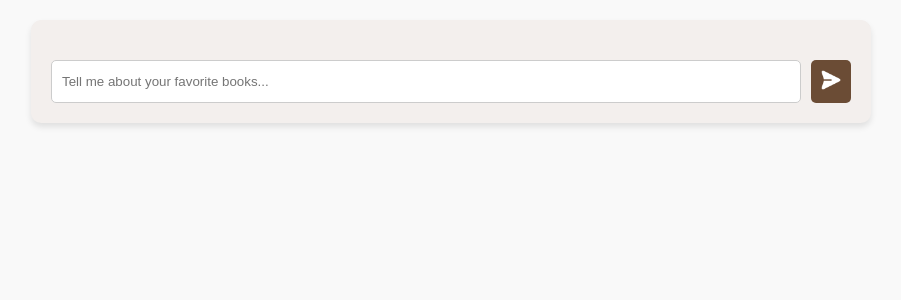
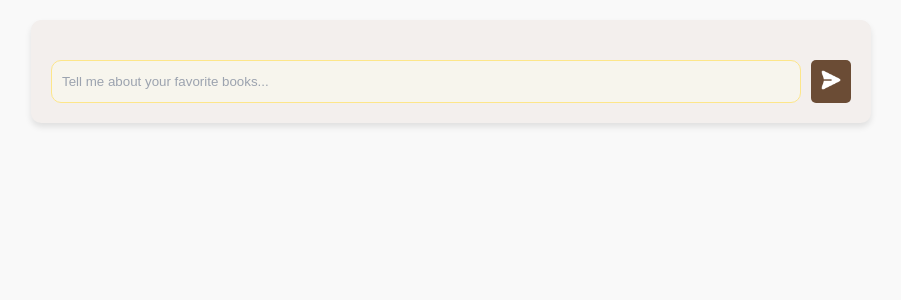
Before and after one commit to sparsh2005/Bookly, a Flask app: page / in a window 1280 px wide. Shown: the part 75-375 px from the top of the page, without its empty margins (189-1090 px from the left). Run offline with Flask 3, Linux system fonts and the light colour scheme.

Commit message:
textbox/user input UI update

```diff
--- a/backend/static/css/style.css
+++ b/backend/static/css/style.css
@@ -250,8 +250,14 @@ body {
   #user-input {
     flex: 1;
     padding: 10px;
-    border-radius: 5px;
-    border: 1px solid #ccc;
+    border-radius: 10px;
+    border: 1px solid #FDE68A;
+    background-color: #F7F5ED;
+  }
+
+  #user-input::placeholder {
+    color: #9CA3AF;
+    opacity: 1;
   }
 
   #send-btn {
```
